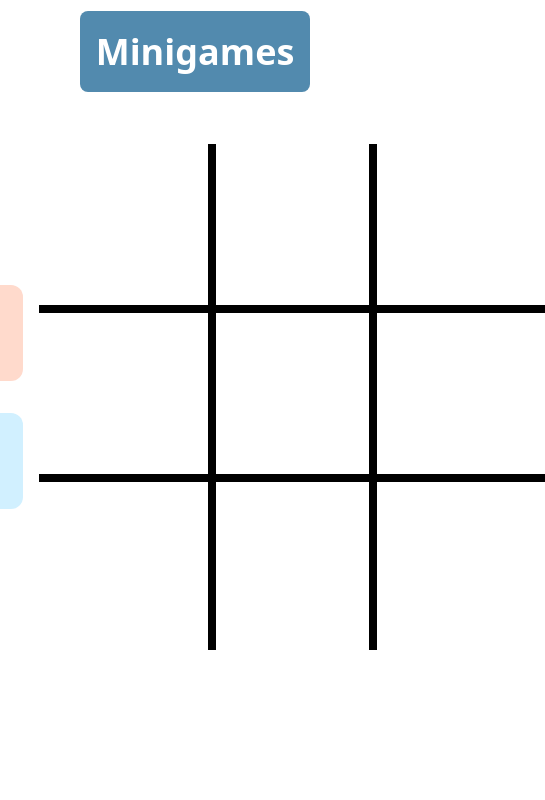
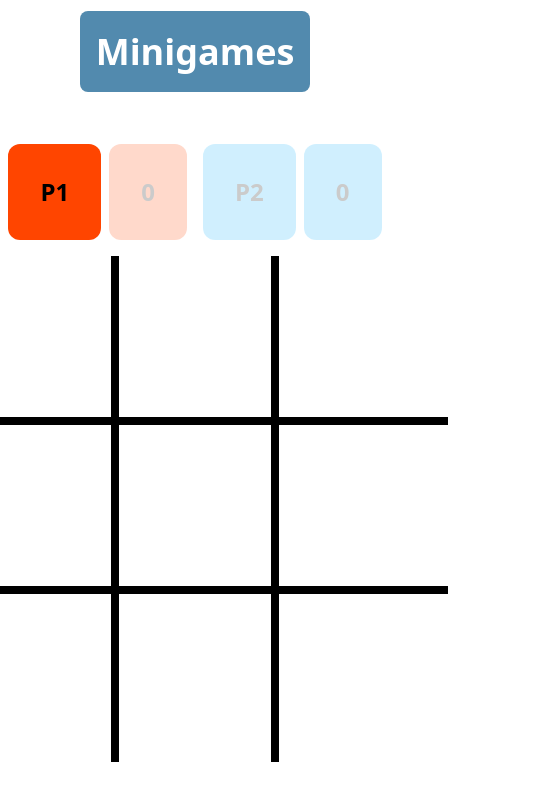
Before and after one commit to JC33340/minigames, a React (Vite) app: page /tictactoe in a window 390 px wide. Shown: the top 800 px of the page, 545 px wide, since content can reach past the window. Built offline with nearby package versions, Linux system fonts and the light colour scheme.

Commit message:
added responsiveness to homepage and to tictactoe game

```diff
--- a/src/App.tsx
+++ b/src/App.tsx
@@ -4,7 +4,7 @@ import { TbSquareLetterW } from 'react-icons/tb';
 
 function App() {
   return (
-    <div className="grid grid-cols-3 gap-x-16 justify-items-center">
+    <div className="grid grid-cols-1 lg:grid-cols-3 gap-y-6 gap-x-16 justify-items-center">
       <GameCard title="Tic Tac Toe" url="/tictactoe">
         <GiTicTacToe className="w-full h-full" />
       </GameCard>
--- a/src/games/tictactoe/TicTacToe.tsx
+++ b/src/games/tictactoe/TicTacToe.tsx
@@ -87,8 +87,8 @@ const TicTacToe = () => {
 
   return (
     <div className="flex flex-col items-center gap-y-8">
-      <div className="flex gap-x-4 items-center">
-        <div className="font-bold text-2xl flex flex-col gap-y-8">
+      <div className="flex flex-col lg:flex-row gap-y-4 gap-x-4 items-center">
+        <div className="font-bold text-2xl flex flex-row lg:flex-col gap-x-4 gap-y-8">
           <div className="flex items-center gap-x-2">
             <div
               className={`${turn === 'p1' ? '' : 'opacity-20'} p-8 rounded-xl bg-[#FF4500]`}
--- a/src/games/wordle/AlphabetDisplay.tsx
+++ b/src/games/wordle/AlphabetDisplay.tsx
@@ -14,7 +14,7 @@ const AlphabetDisplay = ({
         <Box
           status={i.status}
           letter={i.alphabet.toUpperCase()}
-          className="h-12 w-12 text-sm rounded-md"
+          className="h-8 w-8 text-sm rounded-md"
         />,
       );
     }
--- a/src/games/wordle/Wordle.tsx
+++ b/src/games/wordle/Wordle.tsx
@@ -27,7 +27,8 @@ const Wordle = () => {
   useEffect(() => {
     const getWord = async () => {
       const word = await axios
-        .get('https://random-word-api.herokuapp.com/word?number=1&length=5')
+        .get('https://random-word-api.vercel.app/api?words=1&length=5')
+
         .catch(function (error) {
           console.log(error);
           alert('Sorry, Something went wrong');
```
